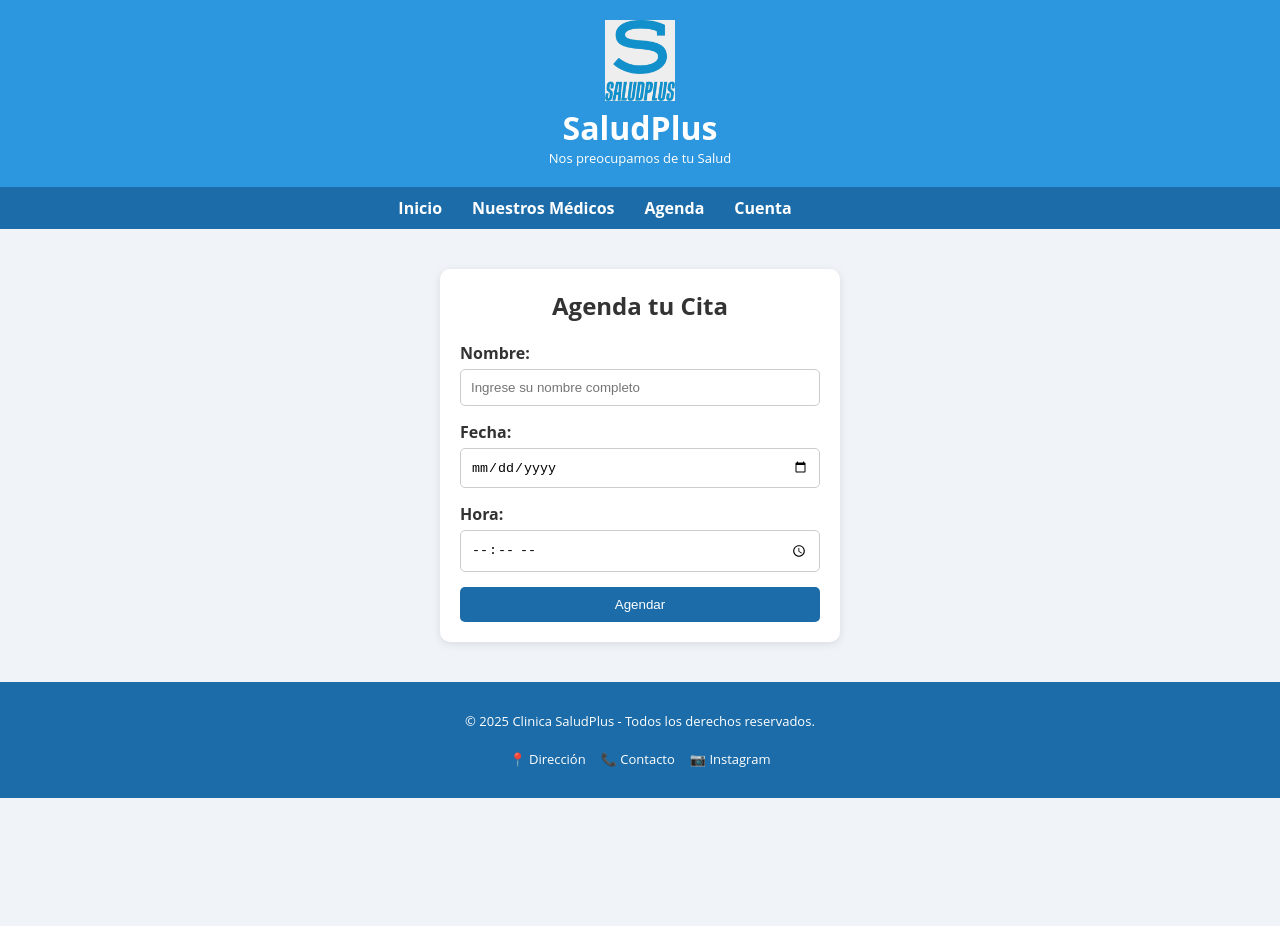
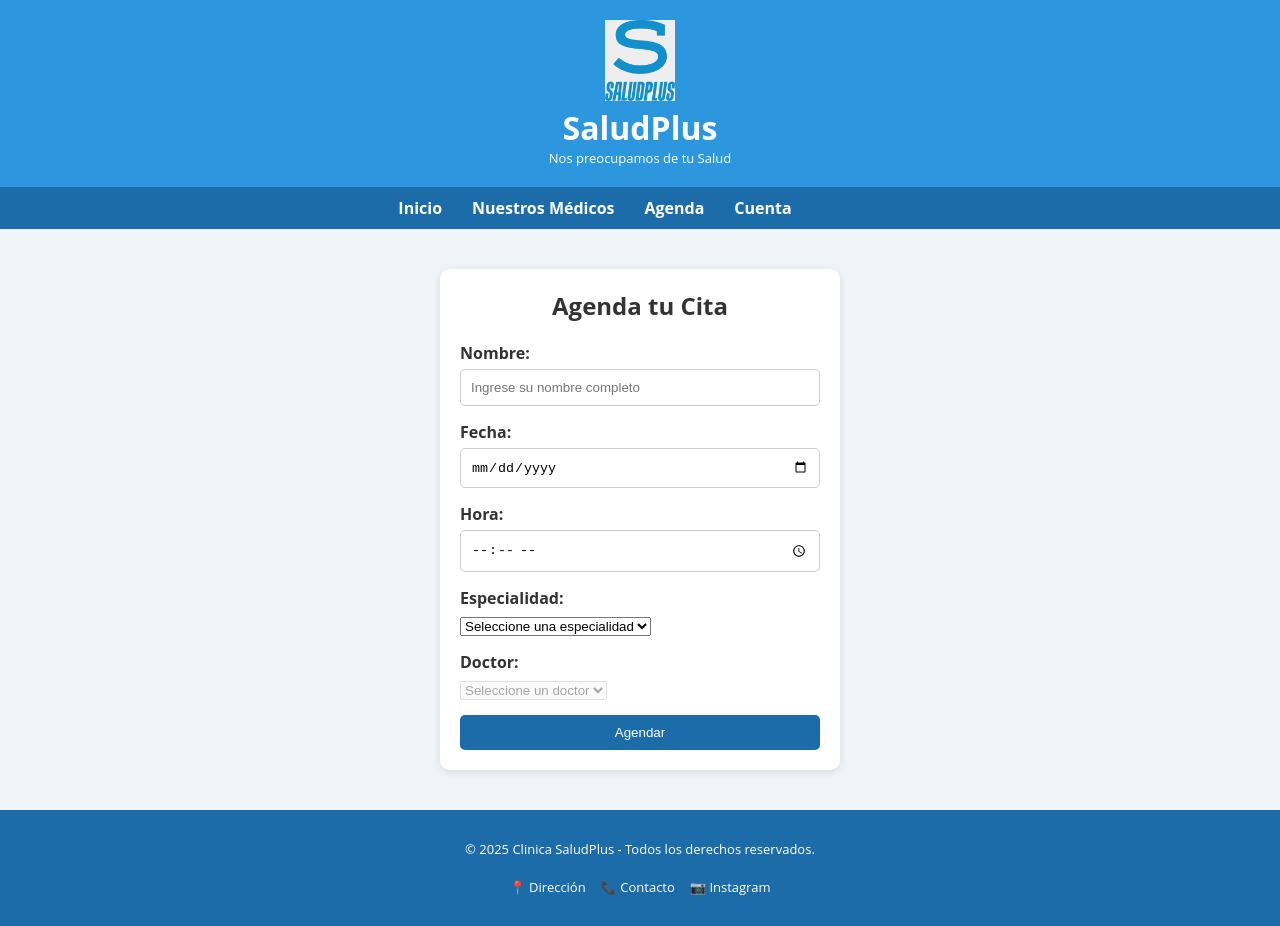
Before and after one commit to SaludPlus-G3/SaludPlus, an Angular app in the folder Salud-Plus/frontend-saludplus/: page /schedule in a window 1280 px wide. Before the commit the page ends 800 px from the top, so only its background shows below. Built offline with nearby package versions, Linux system fonts and the light colour scheme.

Commit message:
Se agregan dos opciones en la página Agenda, donde el primera opción permite seleccionar la especialidad del doctor y la otra opción permite seleccionar al doctor dependiendo de su especialidad.

```diff
--- a/Salud-Plus/frontend-saludplus/src/app/pages/schedule/schedule.component.html
+++ b/Salud-Plus/frontend-saludplus/src/app/pages/schedule/schedule.component.html
@@ -1,17 +1,31 @@
 <section class="content schedule-form">
     <h2>{{ title }}</h2>
-    <form>
+    <form #f="ngForm">
       <div class="form-group">
         <label for="name">Nombre:</label>
-        <input type="text" id="name" placeholder="Ingrese su nombre completo" required />
+        <input type="text" id="name" name="name" placeholder="Ingrese su nombre completo" required />
       </div>
       <div class="form-group">
         <label for="date">Fecha:</label>
-        <input type="date" id="date" required />
+        <input type="date" id="date" name="date" required />
       </div>
       <div class="form-group">
         <label for="time">Hora:</label>
-        <input type="time" id="time" required />
+        <input type="time" id="time" name="time" required />
+      </div>
+      <div class="form-group">
+        <label for="specialty">Especialidad:</label>
+        <select id="specialty" [(ngModel)]="selectedSpecialty" name="specialty" required>
+          <option value="">Seleccione una especialidad</option>
+          <option *ngFor="let specialty of specialties" [value]="specialty">{{ specialty }}</option>
+        </select>
+      </div>
+      <div class="form-group">
+        <label for="doctor">Doctor:</label>
+        <select id="doctor" [(ngModel)]="selectedDoctor" name="doctor" [disabled]="!selectedSpecialty" required>
+          <option value="">Seleccione un doctor</option>
+          <option *ngFor="let doctor of filteredDoctors" [value]="doctor.name">{{ doctor.name }}</option>
+        </select>
       </div>
       <button type="submit">Agendar</button>
     </form>
--- a/Salud-Plus/frontend-saludplus/src/app/pages/schedule/schedule.component.ts
+++ b/Salud-Plus/frontend-saludplus/src/app/pages/schedule/schedule.component.ts
@@ -1,12 +1,52 @@
 import { Component } from '@angular/core';
+import { FormsModule } from '@angular/forms';
+import { CommonModule } from '@angular/common';
+
+interface Doctor {
+  name: string;
+  specialty: string;
+  university: string;
+  image: string;
+}
 
 @Component({
   selector: 'app-schedule',
   standalone: true,
-  imports: [],
+  imports: [FormsModule, CommonModule],
   templateUrl: './schedule.component.html',
   styleUrl: './schedule.component.css'
 })
 export class ScheduleComponent {
   title = 'Agenda tu Cita';
+
+  doctors: Doctor[] = [
+    { name: 'Dr. Carlos Méndez', specialty: 'Medicina General', university: 'Universidad de Chile', image: 'https://randomuser.me/api/portraits/men/32.jpg' },
+    { name: 'Dra. Ana Fernández', specialty: 'Medicina General', university: 'Universidad Católica', image: 'https://randomuser.me/api/portraits/women/44.jpg' },
+    { name: 'Dr. Roberto Vargas', specialty: 'Cardiología', university: 'Universidad de Valparaíso', image: 'https://randomuser.me/api/portraits/men/75.jpg' },
+    { name: 'Dra. Marcela Soto', specialty: 'Neurología', university: 'Universidad de Concepción', image: 'https://randomuser.me/api/portraits/women/68.jpg' },
+    { name: 'Dra. Patricia López', specialty: 'Pediatría', university: 'Universidad de Santiago', image: 'https://randomuser.me/api/portraits/women/28.jpg' },
+    { name: 'Dr. Jorge Silva', specialty: 'Pediatría', university: 'Universidad Andrés Bello', image: 'https://randomuser.me/api/portraits/men/22.jpg' },
+    { name: 'Dra. Carolina Rojas', specialty: 'Dermatología', university: 'Universidad del Desarrollo', image: 'https://randomuser.me/api/portraits/women/63.jpg' },
+    { name: 'Dr. Felipe González', specialty: 'Oftalmología', university: 'Universidad de los Andes', image: 'https://randomuser.me/api/portraits/men/41.jpg' },
+    { name: 'Dra. Daniela Muñoz', specialty: 'Psiquiatría', university: 'Universidad Diego Portales', image: 'https://randomuser.me/api/portraits/women/53.jpg' }
+  ];
+
+  specialties = [
+    'Medicina General',
+    'Cardiología',
+    'Neurología',
+    'Pediatría',
+    'Dermatología',
+    'Oftalmología',
+    'Psiquiatría'
+  ];
+
+  selectedSpecialty = '';
+  selectedDoctor = '';
+
+  get filteredDoctors() {
+    return this.selectedSpecialty
+      ? this.doctors.filter(d => d.specialty === this.selectedSpecialty)
+      : this.doctors;
+  }
 }
```
Also changed, not shown: 1 other file (tests, documents, lock files or other folders).
